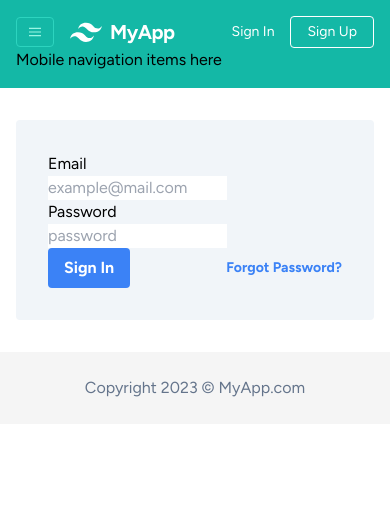
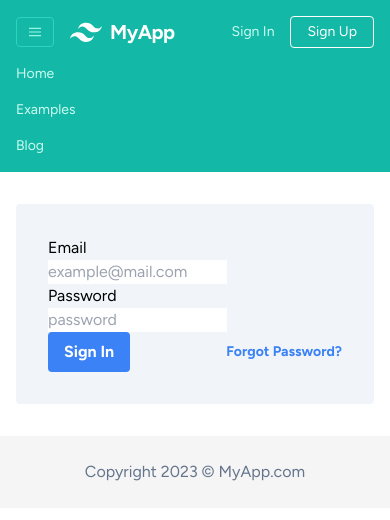
Before and after one commit to adscrum/adscrum, a Next.js app: page /auth/signin in a window 390 px wide. Both pictures are taken after a click on the element 43 px from the left and 32 px from the top of the page. Shown: the top 520 px of the page. Built offline with nearby package versions, Linux system fonts and the light colour scheme; no server answers.

Commit message:
styled mobile nav

```diff
--- a/src/app/auth/signin/page.js
+++ b/src/app/auth/signin/page.js
@@ -58,7 +58,7 @@ function Page() {
             placeholder="password"
           />
         </label>
-        <div class="flex items-center justify-between">
+        <div className="flex items-center justify-between">
           <button
             className="focus:shadow-outline rounded bg-blue-500 px-4 py-2 font-bold text-white hover:bg-blue-700 focus:outline-none"
             type="submit"
--- a/src/app/auth/signup/page.js
+++ b/src/app/auth/signup/page.js
@@ -57,7 +57,7 @@ function Page() {
               className=" mb-6 w-full appearance-none rounded border px-4 py-4 leading-tight text-gray-700 focus:outline-none"
             />
           </label>
-          <div class="flex items-center justify-between">
+          <div className="flex items-center justify-between">
             <button
               className="focus:shadow-outline rounded bg-blue-500 px-6 py-3  text-white hover:bg-blue-700 focus:outline-none"
               type="submit"
--- a/src/components/navbar.js
+++ b/src/components/navbar.js
@@ -1,8 +1,13 @@
 import Link from "next/link";
 import {useState} from "react";
 
+//create an object of menu links and loop through for mobile and desktop menus
+
+//change mobile menu to become slide menu modal with close on click out of div
+
 const Navbar = () => {
   const [isOpen, setIsOpen] = useState(false);
+
   return (
     <nav className=" bg-teal-500 p-4 ">
       <div className="container mx-auto flex flex-wrap items-center justify-between ">
@@ -61,7 +66,7 @@ const Navbar = () => {
         <div>
           <Link
             href="/auth/signin"
-            className=" mr-4 inline-block  text-sm leading-none text-white lg:mt-0 "
+            className=" mr-4 inline-block  py-2 text-sm leading-none text-teal-100 hover:text-white lg:mt-0 "
           >
             Sign In
           </Link>
@@ -73,7 +78,36 @@ const Navbar = () => {
           </Link>
         </div>
       </div>
-      {isOpen && <div>Mobile navigation items here</div>}
+      {isOpen && (
+        <div
+          onClick={() => setIsOpen(!isOpen)}
+          onBlur={() => setIsOpen(!isOpen)}
+        >
+          <div
+            id="mobile-navbar-items"
+            className="container mx-auto text-sm lg:hidden "
+          >
+            <Link
+              href="/"
+              className="mr-4 mt-4 block text-teal-100 hover:text-white  "
+            >
+              Home
+            </Link>
+            <Link
+              href="/examples"
+              className="mr-4 mt-4 block text-teal-100 hover:text-white "
+            >
+              Examples
+            </Link>
+            <Link
+              href="/blog"
+              className="mt-4 block text-teal-100 hover:text-white  "
+            >
+              Blog
+            </Link>
+          </div>
+        </div>
+      )}
     </nav>
   );
 };
```
